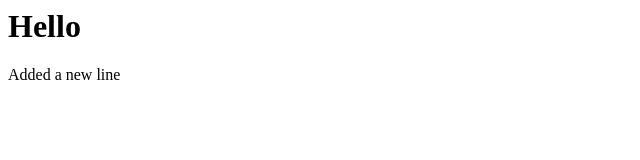
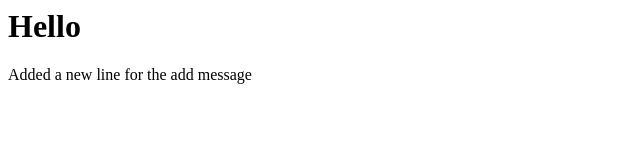
Before and after one commit to tstrat/git-demo-2, a plain HTML site: page index.html in a window 1280 px wide. Shown: the whole page, without its empty margins (0-640 px from the left). Drawn offline with Linux system fonts and the light colour scheme.

Commit message:
Added some files

```diff
--- a/index.html
+++ b/index.html
@@ -2,6 +2,6 @@
   <head></head>
   <body>
     <h1>Hello</h1>
-    <p>Added a new line</p>
+    <p>Added a new line for the add message</p>
   </body>
 </html>
```
Also changed, not shown: 1 other file.
